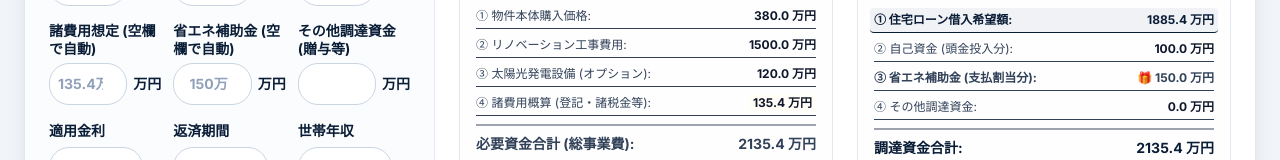
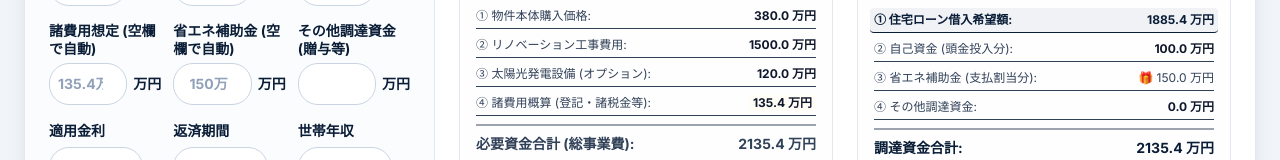
Before and after one commit to nagatomo-home-admin/vr-viewer, a Next.js app: page /finance/1 in a window 1280 px wide. Shown: the part 431-591 px from the top of the page. Built offline with nearby package versions, Linux system fonts and the light colour scheme.

Commit message:
fix: 印刷余白強制の削除によるデフォルト余白化、および補助金行の太字解除

```diff
--- a/src/app/finance/[propertyIndex]/FinanceCalculatorClient.tsx
+++ b/src/app/finance/[propertyIndex]/FinanceCalculatorClient.tsx
@@ -363,7 +363,7 @@ export default function FinanceCalculatorClient({
   const printStyles = `
     @page {
       size: A3 landscape !important;
-      margin: 6mm !important;
+      /* margin指定を削除し、ブラウザのデフォルト余白に委ねます */
     }
     @media print {
       html, body {
@@ -927,7 +927,7 @@ export default function FinanceCalculatorClient({
                       <span>② 自己資金 (頭金投入分):</span>
                       <span className="font-bold text-slate-900">{downPayment.toFixed(1)} 万円</span>
                     </div>
-                    <div className="flex justify-between border-b border-slate-150 pb-1 text-slate-700 font-bold">
+                    <div className="flex justify-between border-b border-slate-150 pb-1 text-slate-700">
                       <span>③ 省エネ補助金 (支払割当分):</span>
                       <span>🎁 {results.finalSubsidy.toFixed(1)} 万円</span>
                     </div>
```
